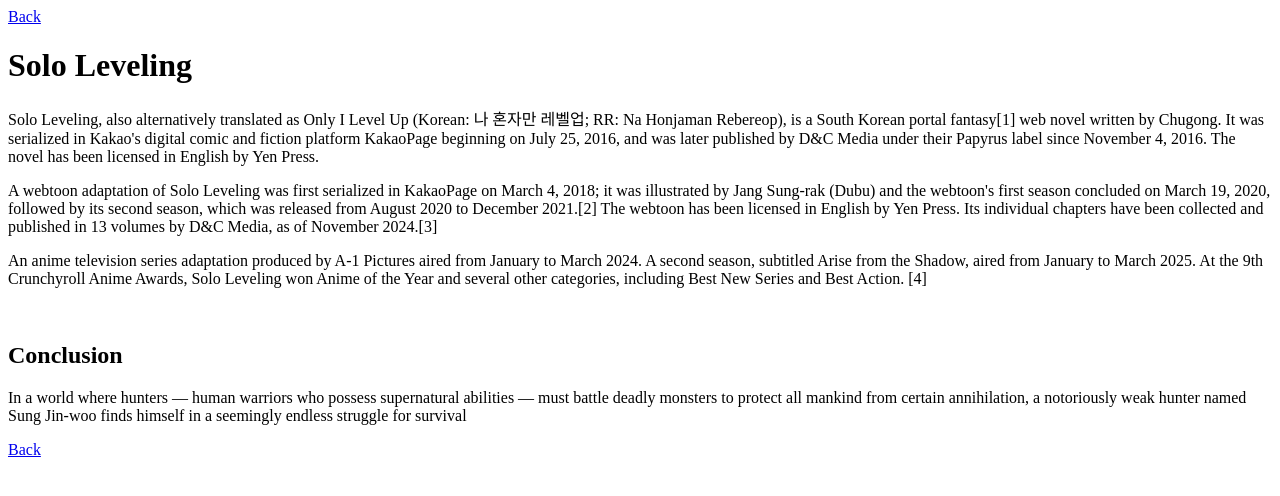
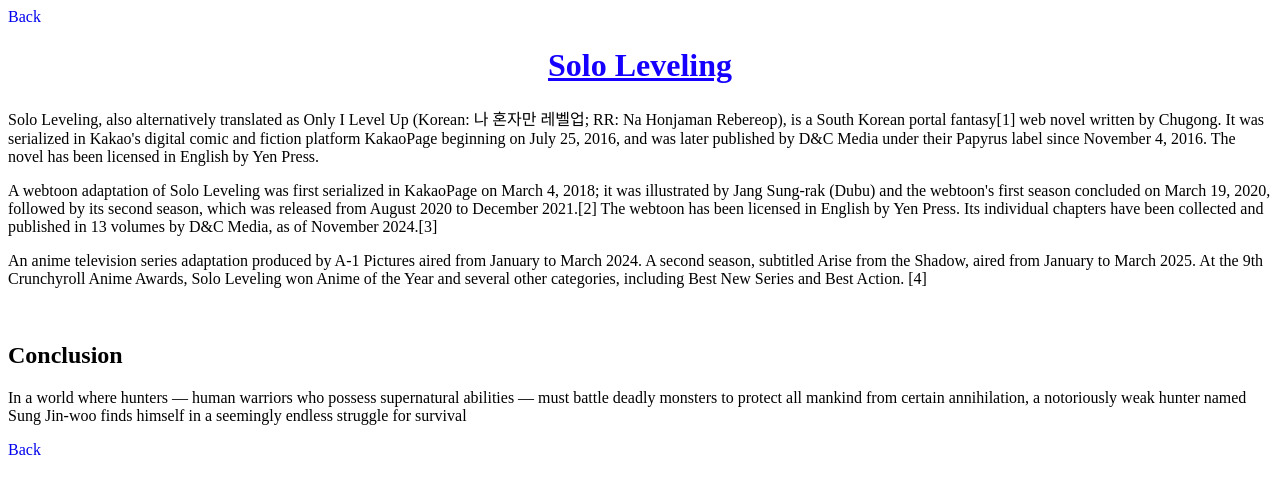
Before and after one commit to DeeNuls/Anihub, a plain HTML site: page Solo Leveling.html in a window 1280 px wide. Drawn offline with Linux system fonts and the light colour scheme.

Commit message:
Update Solo Leveling.html

```diff
--- a/Solo Leveling.html
+++ b/Solo Leveling.html
@@ -3,16 +3,16 @@
     <head>
         <meta charset="UTF-8" />
         <title>Solo Leveling</title>
-        <link href="danihub.css" rel="stylesheet">
+        <link href="index.css" rel="stylesheet">
     </head>
     <body>
-    <a href="danihub.html"> Back </a>
+    <a href="index.html"> Back </a>
         <h1 class="underline"> Solo Leveling </h1>
         <p> Solo Leveling, also alternatively translated as Only I Level Up (Korean: 나 혼자만 레벨업; RR: Na Honjaman Rebereop), is a South Korean portal fantasy[1] web novel written by Chugong. It was serialized in Kakao's digital comic and fiction platform KakaoPage beginning on July 25, 2016, and was later published by D&C Media under their Papyrus label since November 4, 2016. The novel has been licensed in English by Yen Press.</p>
         <p> A webtoon adaptation of Solo Leveling was first serialized in KakaoPage on March 4, 2018; it was illustrated by Jang Sung-rak (Dubu) and the webtoon's first season concluded on March 19, 2020, followed by its second season, which was released from August 2020 to December 2021.[2] The webtoon has been licensed in English by Yen Press. Its individual chapters have been collected and published in 13 volumes by D&C Media, as of November 2024.[3]</p>
         <p> An anime television series adaptation produced by A-1 Pictures aired from January to March 2024. A second season, subtitled Arise from the Shadow, aired from January to March 2025. At the 9th Crunchyroll Anime Awards, Solo Leveling won Anime of the Year and several other categories, including Best New Series and Best Action. [4]</p>
     <br><h2> Conclusion</h2>
         <p> In a world where hunters — human warriors who possess supernatural abilities — must battle deadly monsters to protect all mankind from certain annihilation, a notoriously weak hunter named Sung Jin-woo finds himself in a seemingly endless struggle for survival</p>
-     <a href="danihub.html"> Back </a>
+     <a href="index.html"> Back </a>
     </body>
 </html>
```
